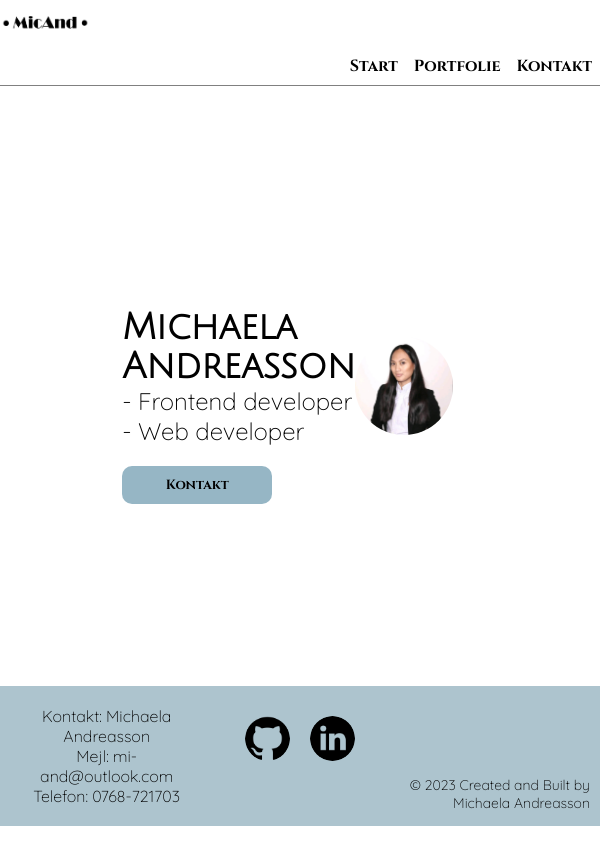
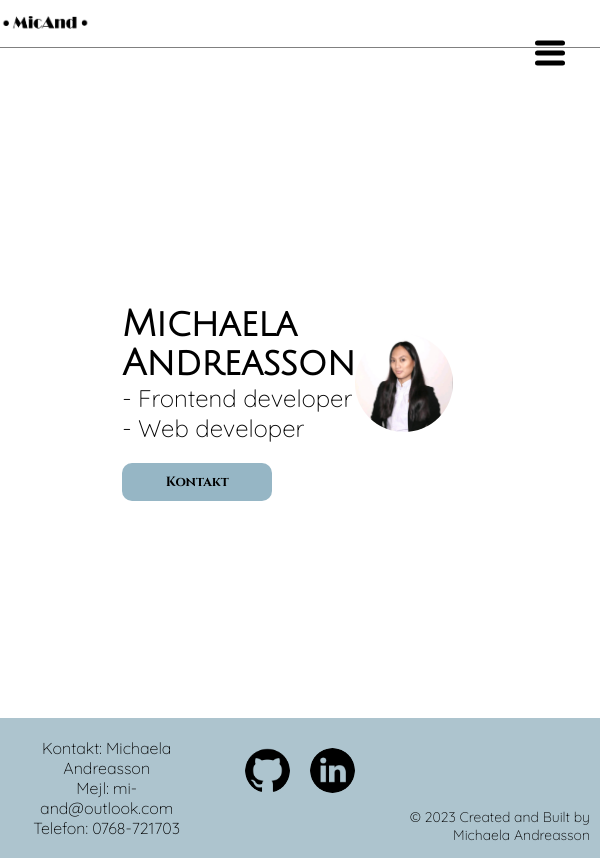
Before and after one commit to Navaas/Portfolie--responsivt-, a plain HTML site: page index.html in a window 600 px wide. Before the commit the page ends 826 px from the top, so only its background shows below. Drawn offline with Linux system fonts and the light colour scheme; files whose address does not match are found by name.

Commit message:
added hamburger menu

```diff
--- a/index.html
+++ b/index.html
@@ -6,6 +6,7 @@
     <title>About me</title>
     <link rel="stylesheet" href="utils/styles/global.css" />
     <link rel="stylesheet" href="utils/styles/index.css" />
+    <link rel="stylesheet" href="utils/styles/navbar.css" />
   </head>
   <body>
     <header>
@@ -16,11 +17,17 @@
       </section>
       <section class="headerNavbar">
         <nav>
+          <input id="navToggle" type="checkbox" />
           <ul>
-            <a href="index.html"><li>Start</li></a>
-            <a href="portfolie.html"><li>Portfolie</li></a>
-            <a href="contact.html"><li>Kontakt</li></a>
+            <li><a href="index.html">Hem</a></li>
+            <li><a href="portfolie.html">Portfolie</a></li>
+            <li><a href="contact.html">Kontakt</a></li>
           </ul>
+          <label for="navToggle" class="iconBurger">
+            <div class="line"></div>
+            <div class="line"></div>
+            <div class="line"></div>
+          </label>
         </nav>
       </section>
     </header>
--- a/utils/styles/contact.css
+++ b/utils/styles/contact.css
@@ -35,7 +35,7 @@ button {
 @media only screen and (min-width: 600px) {
   .gridContainerMain {
     grid-template-columns: repeat(3, 1fr);
-    grid-auto-rows: minmax(600px, auto);
+    grid-auto-rows: minmax(630px, auto);
   }
 
   .item1 {
--- a/utils/styles/global.css
+++ b/utils/styles/global.css
@@ -25,46 +25,10 @@ header {
 .imageLogo {
   width: 50%;
 }
-.headerNavbar {
-  background-color: white;
-  display: flex;
-  justify-content: end;
-}
-
-nav {
-  background-color: white;
-  color: black;
-}
-
-nav ul {
-  list-style-type: none;
-  margin: 0;
-  padding: 0;
-  display: flex;
-  align-items: end;
-  flex-direction: column;
-}
-
-li {
-  color: black;
-  font-family: Cinzel, "Times New Roman", Times, serif;
-}
 
 a {
   text-decoration: none;
 }
-
-nav ul li {
-  cursor: pointer;
-  padding: 0.5rem;
-}
-
-nav ul li:hover {
-  background-color: #96b6c5;
-  color: black;
-  text-decoration: underline;
-}
-
 footer {
   display: grid;
   grid-template-columns: repeat(2 1fr);
@@ -119,15 +83,6 @@ button:hover {
   .imageLogo {
     width: 15%;
   }
-  nav ul {
-    display: flex;
-    flex-direction: row;
-  }
-
-  nav ul li:hover {
-    background-color: white;
-    color: black;
-  }
 
   .footerContainer {
     display: grid;
--- a/utils/styles/index.css
+++ b/utils/styles/index.css
@@ -29,7 +29,7 @@ button {
 @media only screen and (min-width: 600px) {
   .gridContainerMain {
     grid-template-columns: repeat(4, 1fr);
-    grid-auto-rows: minmax(600px, auto);
+    grid-auto-rows: minmax(670px, auto);
   }
 
   .item1 {
--- /dev/null
+++ b/utils/styles/navbar.css
@@ -0,0 +1,108 @@
+nav {
+  position: fixed;
+  z-index: 10;
+  left: 0;
+  right: 0;
+  top: 0;
+  height: 100px;
+  padding: 0.5%;
+}
+
+ul {
+  float: right;
+  padding: 0;
+  margin: 0;
+  width: 60%;
+  height: 100%;
+  display: flex;
+  justify-content: flex-end;
+  align-items: flex-end;
+}
+
+ul li {
+  list-style: none;
+  font-family: Cinzel, "Times New Roman", Times, serif;
+  color: black;
+}
+
+nav ul li:hover {
+  text-decoration: underline;
+}
+
+ul a {
+  display: block;
+  padding: 1em;
+  font-size: 16px;
+  font-weight: bold;
+  text-decoration: none;
+  color: #000;
+}
+
+#navToggle {
+  position: absolute;
+  top: -100px;
+}
+
+.iconBurger {
+  display: none;
+  position: absolute;
+  right: 5%;
+  top: 50%;
+  transform: translateY(-50%);
+}
+
+.iconBurger .line {
+  width: 30px;
+  height: 5px;
+  background-color: #000;
+  margin: 5px;
+  border-radius: 3px;
+  transition: all 0.3s ease-in-out;
+}
+
+@media screen and (max-width: 600px) {
+  ul {
+    float: none;
+    position: fixed;
+    z-index: 9;
+    left: 0;
+    right: 0;
+    top: 100px;
+    bottom: 100%;
+    width: auto;
+    height: auto;
+    flex-direction: column;
+    justify-content: space-evenly;
+    background-color: #96b6c5;
+    overflow: hidden;
+    transition: all 0.5s ease-in-out;
+    align-items: center;
+  }
+
+  ul a {
+    font-size: 20px;
+    color: #fff;
+  }
+  a:hover {
+    color: black;
+  }
+  nav ul li:hover {
+    text-decoration: none;
+  }
+  :checked ~ ul {
+    bottom: 0;
+  }
+  .iconBurger {
+    display: block;
+  }
+  :checked ~ .iconBurger .line:nth-child(1) {
+    transform: translateY(10px) rotate(225deg);
+  }
+  :checked ~ .iconBurger .line:nth-child(3) {
+    transform: translateY(-10px) rotate(-225deg);
+  }
+
+  :checked ~ .iconBurger .line:nth-child(2) {
+    opacity: 0;
+  }
+}
```
Also changed, not shown: contact.html (+10 -3 lines), portfolie.html (+12 -5 lines).
